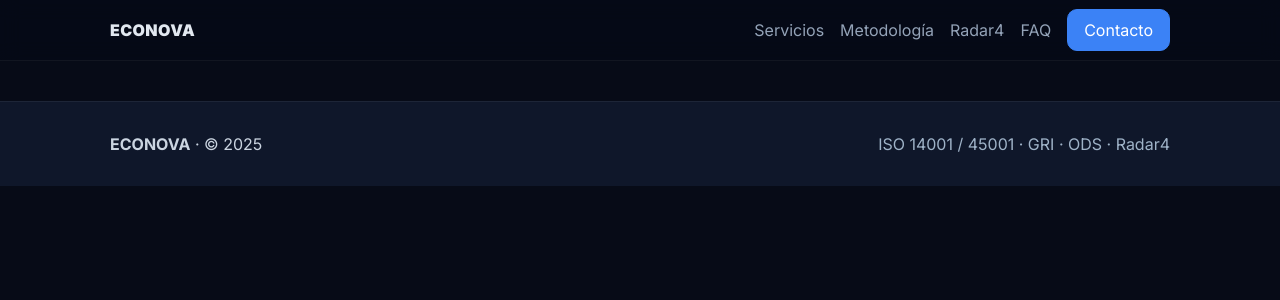
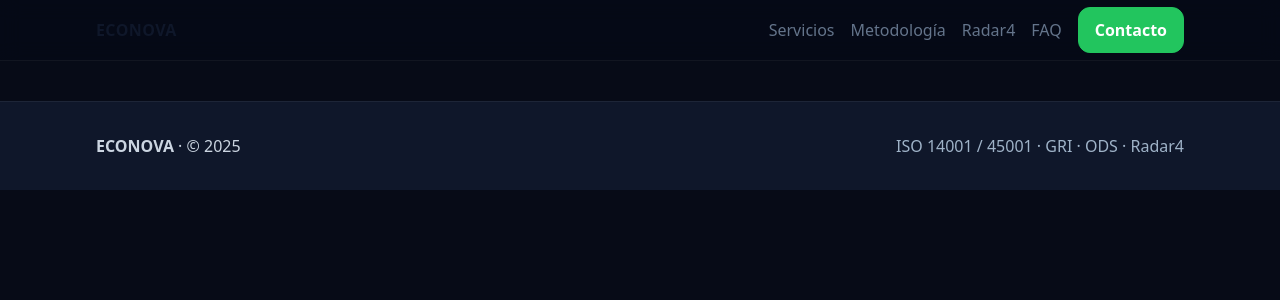
Before and after one commit to Kukcito/econova-clean, a Next.js app: page / in a window 1280 px wide. Shown: the top 300 px of the page. Built offline with nearby package versions, Linux system fonts and the light colour scheme.

Commit message:
Update globals.css

```diff
--- a/app/globals.css
+++ b/app/globals.css
@@ -63,3 +63,64 @@ img{max-width:100%;display:block}
 
 /* Footer */
 .footer{background:#0f172a;color:#cbd5e1;padding:32px 0;margin-top:40px;border-top:1px solid rgba(255,255,255,.06)}
+/* === ECONOVA base === */
+:root{
+  --bg:#0f172a;         /* azul noche */
+  --fg:#0b1220;         /* azul más claro */
+  --brand:#22c55e;      /* verde marca */
+  --brand-700:#16a34a;
+  --text:#0f172a;
+  --muted:#64748b;
+  --white:#fff;
+}
+
+*{box-sizing:border-box}
+html,body{margin:0;padding:0}
+body{font-family:ui-sans-serif, system-ui, -apple-system, "Segoe UI", Roboto, "Helvetica Neue", Arial; color:var(--text); line-height:1.5;}
+
+/* layout */
+.container{max-width:1120px;margin:0 auto;padding:0 16px}
+.section{padding:72px 0}
+
+/* headings */
+.h1{font-size:clamp(32px,5vw,48px);font-weight:800;margin:0 0 12px}
+.h2{font-size:clamp(24px,3.5vw,34px);font-weight:800;margin:0 0 8px}
+.lead{font-size:18px;color:var(--muted);margin:0 0 16px}
+
+/* hero */
+.hero{background:linear-gradient(180deg,var(--bg),var(--fg));color:var(--white);padding:96px 0 72px}
+.hero .btn{border-color:rgba(255,255,255,.2)}
+.hero .muted{color:rgba(255,255,255,.8)}
+
+/* grid & cards */
+.grid-3{display:grid;grid-template-columns:repeat(3,minmax(0,1fr));gap:16px}
+.grid-3 .card{background:#fff;border:1px solid #e2e8f0;border-radius:16px;padding:18px}
+@media (max-width:860px){.grid-3{grid-template-columns:1fr}}
+
+.kpi-value{font-size:32px;font-weight:900}
+.kpi-label{font-weight:600;color:var(--muted)}
+.kpi-note{font-size:12px;color:#94a3b8}
+
+/* buttons */
+.btn{display:inline-flex;align-items:center;gap:8px;padding:10px 16px;border-radius:12px;border:1px solid #e2e8f0;text-decoration:none;color:var(--text);font-weight:700}
+.btn-primary{background:var(--brand);border-color:var(--brand);color:#fff}
+.btn-primary:hover{background:var(--brand-700);border-color:var(--brand-700)}
+.btn-ghost{background:transparent;color:#fff;border-color:rgba(255,255,255,.25)}
+
+/* services */
+.service{display:flex;gap:12px}
+.service h4{margin:0 0 6px;font-size:18px}
+.service p{margin:0;color:var(--muted)}
+
+/* timeline */
+.timeline{display:grid;gap:14px}
+.step{background:#fff;border:1px solid #e2e8f0;border-radius:14px;padding:16px}
+.step b{display:block;margin-bottom:6px}
+
+/* band-cta */
+.band{background:var(--bg);color:#fff;border-radius:18px;padding:28px;display:flex;flex-wrap:wrap;gap:12px;align-items:center;justify-content:space-between}
+
+/* faq (nativo) */
+.faq details{border:1px solid #e2e8f0;border-radius:12px;padding:12px 14px;background:#fff}
+.faq summary{cursor:pointer;font-weight:700}
+.faq details p{margin:10px 0 0;color:var(--muted)}
```
